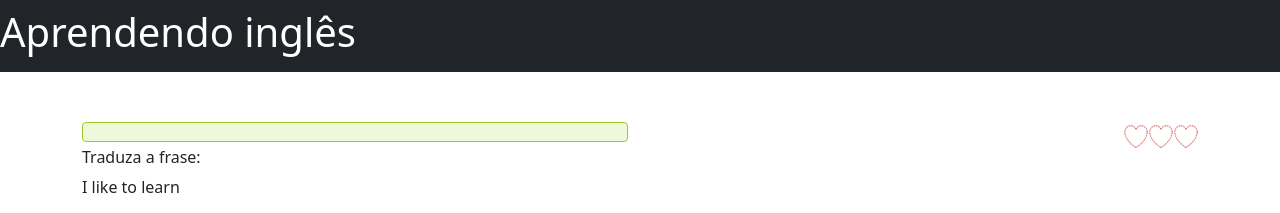
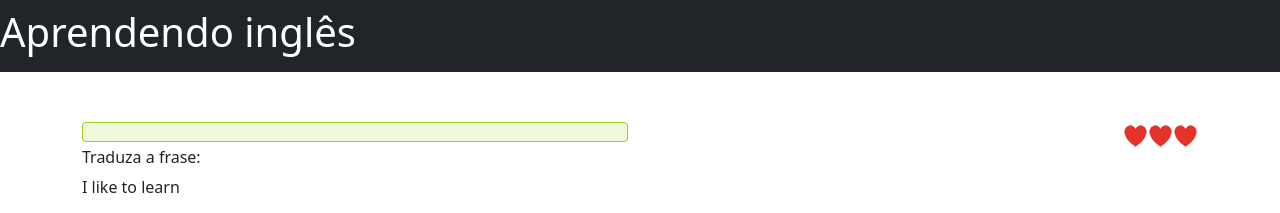
Before and after one commit to BrenoRobertDiogo/English-learn-Angular, an Angular app: page / in a window 1280 px wide. Shown: the top 213 px of the page. Built offline with nearby package versions, Linux system fonts and the light colour scheme.

Commit message:
Corações dinamicamente adicionados
De acordo com a quantidade de corações adicionados na classe tentativas.component ele vai pegar os dados certos

```diff
--- a/src/app/painel/painel.component.html
+++ b/src/app/painel/painel.component.html
@@ -14,13 +14,13 @@
                 <p>{{ rodadaFrase.fraseEng }}</p>
 
                 <div class="form-group">
-                    <textarea class="form-control" rows="3" (input)="atualizaResposta($event)"></textarea>
+                    <textarea class="form-control" rows="3" (input)="atualizaResposta($event)" [value]="resposta"></textarea>
                 </div>
                 <div class="row">
                     <div class="d-flex justify-content-end">
 
                         <button type="button" class="btn btn-outline-dark mt-3"
-                            (click)="verificarResposta()">Verificar</button>
+                            (click)="verificarResposta()" >Verificar</button>
                     </div>
                 </div>
             </div>
--- a/src/app/painel/painel.component.ts
+++ b/src/app/painel/painel.component.ts
@@ -19,8 +19,7 @@ export class PainelComponent implements OnInit {
   public progresso: number = 0;
 
   constructor() {
-    console.log(this.frases);
-    this.rodadaFrase = this.frases[this.rodada]
+    this.atualizaRodada()
   }
 
   ngOnInit() {
@@ -40,13 +39,21 @@ export class PainelComponent implements OnInit {
 
           // Trocar frase
           this.rodada++
-          this.rodadaFrase = this.frases[this.rodada];
-          this.progresso += 25;
+          this.progresso += 100/this.frases.length;
 
-    } else {
+          this.atualizaRodada()
+        } else {
       console.log('errado');
 
     }
   }
 
+  /**
+   * atualizaRodada
+   */
+  public atualizaRodada(): void {
+    this.rodadaFrase = this.frases[this.rodada]
+    this.resposta = '';
+  }
+
 }
--- /dev/null
+++ b/src/app/shared/coracao.model.ts
@@ -0,0 +1,16 @@
+export class Coracao {
+    constructor(
+        public cheio: boolean,
+        public urlCoracaoCheio: string = 'assets/coracao_cheio.png',
+        public urlCoracaoVazio: string = 'assets/coracao_vazio.png'
+        ) {}
+    /**
+     * exibeCoracao
+     */
+    public exibeCoracao(): string {
+        if (this.cheio) {
+            return this.urlCoracaoCheio;
+        }
+        return this.urlCoracaoVazio;
+    }
+}
--- a/src/app/tentativas/tentativas.component.html
+++ b/src/app/tentativas/tentativas.component.html
@@ -1,3 +1,4 @@
+<!-- <img [src]="coracaoVazio" alt="">
 <img [src]="coracaoVazio" alt="">
-<img [src]="coracaoVazio" alt="">
-<img [src]="coracaoVazio" alt="">
+<img [src]="coracaoVazio" alt=""> -->
+<img *ngFor="let coracao of coracoes" [src]="coracao.exibeCoracao()" />
--- a/src/app/tentativas/tentativas.component.ts
+++ b/src/app/tentativas/tentativas.component.ts
@@ -1,4 +1,5 @@
 import { Component, OnInit } from '@angular/core';
+import { Coracao } from 'app/shared/coracao.model';
 
 @Component({
   selector: 'app-tentativas',
@@ -8,6 +9,13 @@ import { Component, OnInit } from '@angular/core';
 export class TentativasComponent implements OnInit {
   public coracaoVazio: string = "assets/coracao_vazio.png";
   public coracaoCheio: string = "assets/coracao_cheio.png";
+
+  public coracoes: Array<Coracao> = [
+    new Coracao(true),
+    new Coracao(true),
+    new Coracao(true),
+  ]
+
   constructor() { }
 
   ngOnInit() {
```
